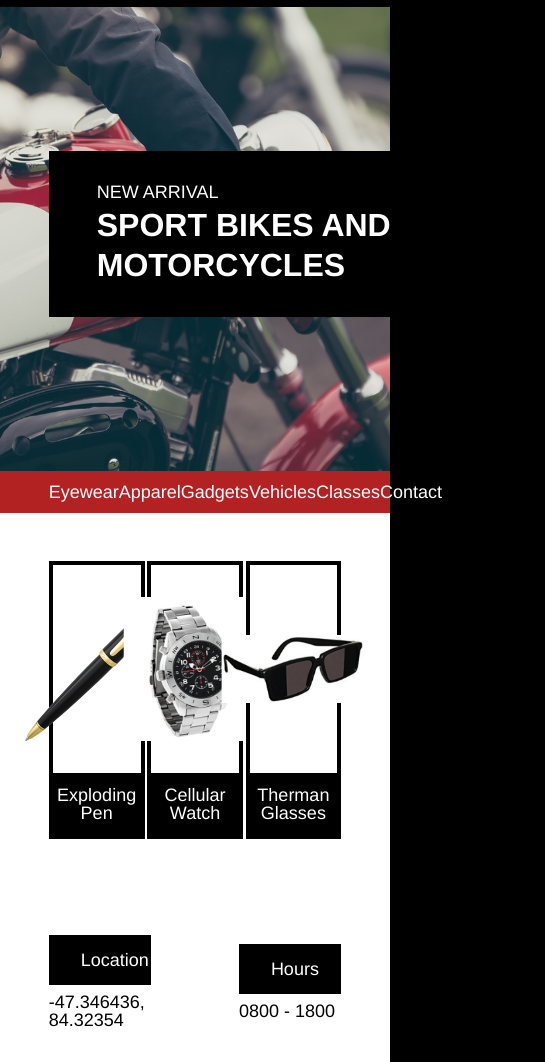
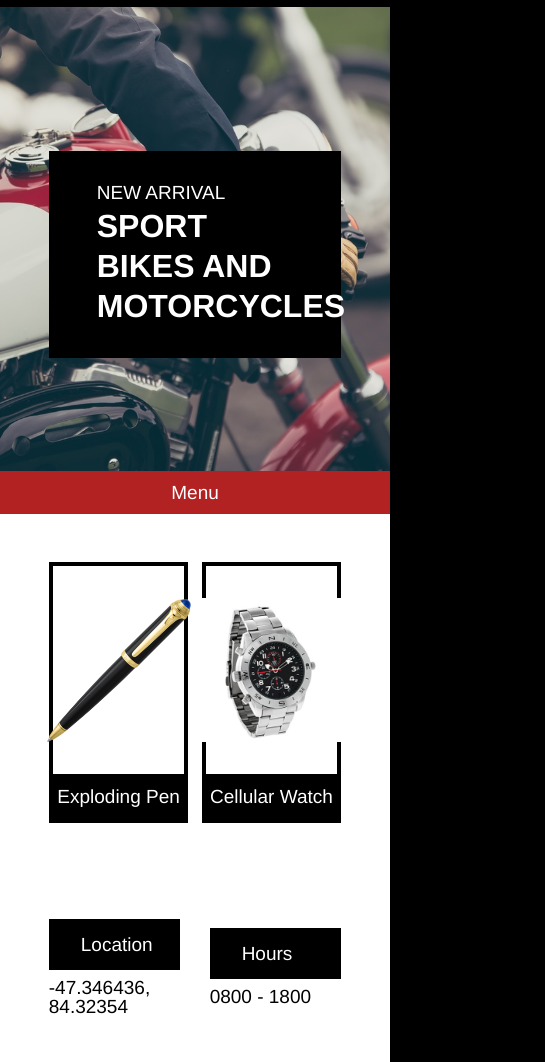
Before and after one commit to bernora/secretAgentSupply, a plain HTML site: page index.html in a window 390 px wide. Shown: the part 38-1100 px from the top of the page, 545 px wide, since content can reach past the window. Drawn offline with Linux system fonts and the light colour scheme.

Commit message:
Adds media quesries and styling for tablet.

```diff
--- a/index.html
+++ b/index.html
@@ -48,7 +48,7 @@
 
     <div class="full-width-container white">
 
-      <div class="max-width-container row--right promotedItemContainer">
+      <div class="max-width-container row promotedItemContainer">
 
         <div class="promotedItem column">
           <div class="imgContainer column">
@@ -64,7 +64,7 @@
           <h3 class="thirdTitle--center black">Cellular Watch</h3>
         </div>
 
-        <div class="promotedItem column">
+        <div class="promotedItem column" id="glasses">
           <div class="imgContainer column">
             <img src="./resources/glasses.png" />
           </div>
--- a/resources/css/style.css
+++ b/resources/css/style.css
@@ -24,13 +24,6 @@ body {
   flex-direction: row;
   align-items: center;
   justify-content: space-between;
-}
-
-.row--right {
-  display: flex;
-  flex-direction: row;
-  align-items: center;
-  justify-content: flex-start;
 }
 
 .row--top {
@@ -99,7 +92,7 @@ body {
 }
 
 .hero-copyContainer {
-  width: 25rem;
+  max-width: 25rem;
   padding: 2rem 3rem;
   background-color: black;
   text-transform: uppercase;
@@ -128,7 +121,6 @@ nav {
 
 .promotedItemContainer {
   padding: 3rem 0;
-  justify-content: space-between;
 }
 
 .promotedItem {
@@ -149,17 +141,12 @@ nav {
   margin: auto 0;
 }
 
+
 /* Contact information styling */
-
-.contactInfo {
-  justify-content: space-between;
-  align-items: center;
-}
 
 .contactItem {
   width: 35%;
   padding: 3rem 0 4rem 0;
-
 }
 
 .contactItem p {
@@ -173,3 +160,30 @@ nav {
 footer p {
   padding: 2rem 0;
 }
+
+
+/*Media query for tablets */
+
+@media (max-width: 1024px) {
+  #glasses {
+    display: none;
+  }
+
+  .navBar span {
+    display: none;
+  }
+
+  .navBar:after {
+    content:"Menu";
+    margin: 0 auto;
+  }
+
+  body {
+    font-size: 19px;
+  }
+
+  .promotedItem, .contactItem {
+    width: 45%;
+  }
+
+}
```
